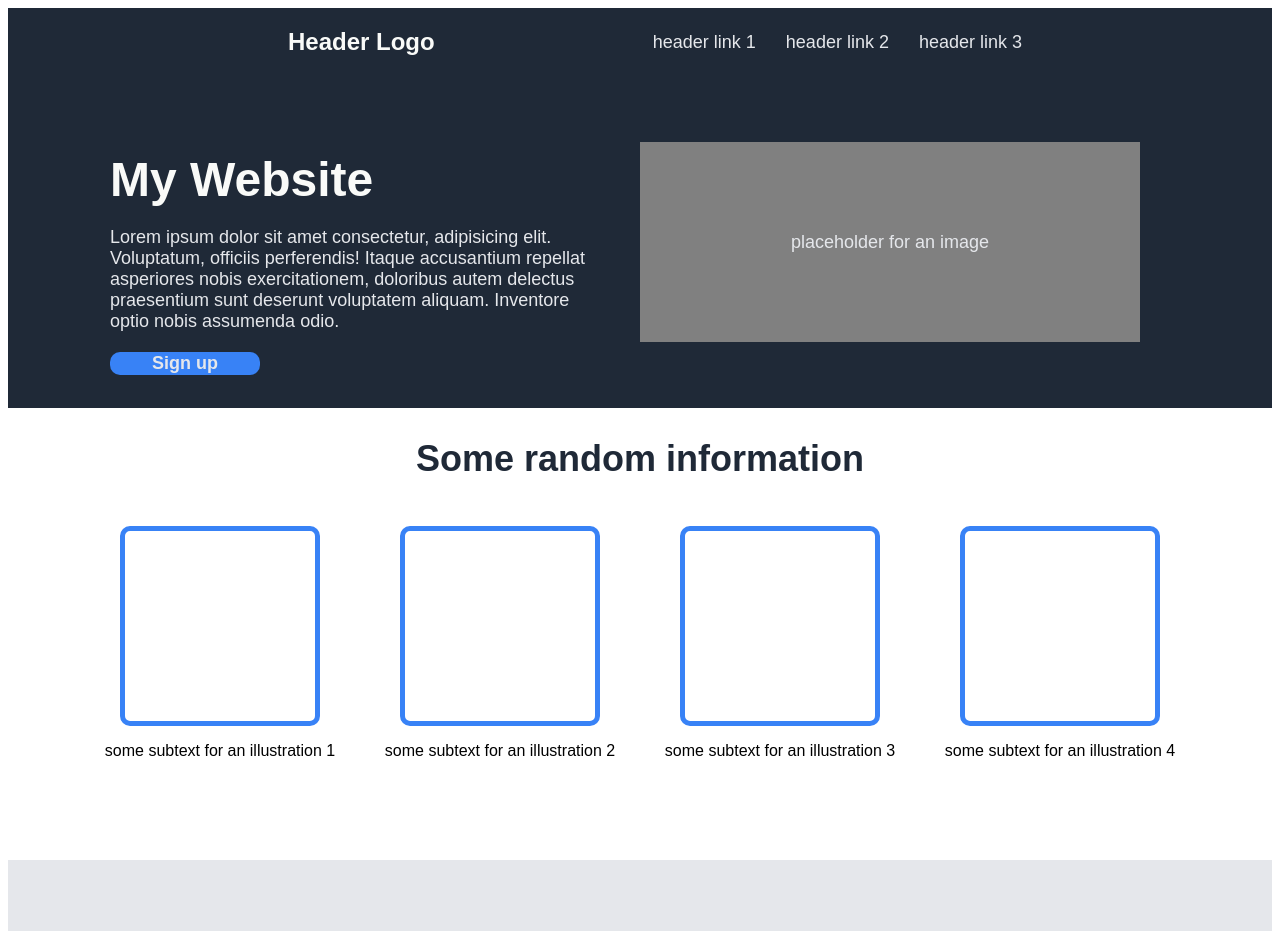
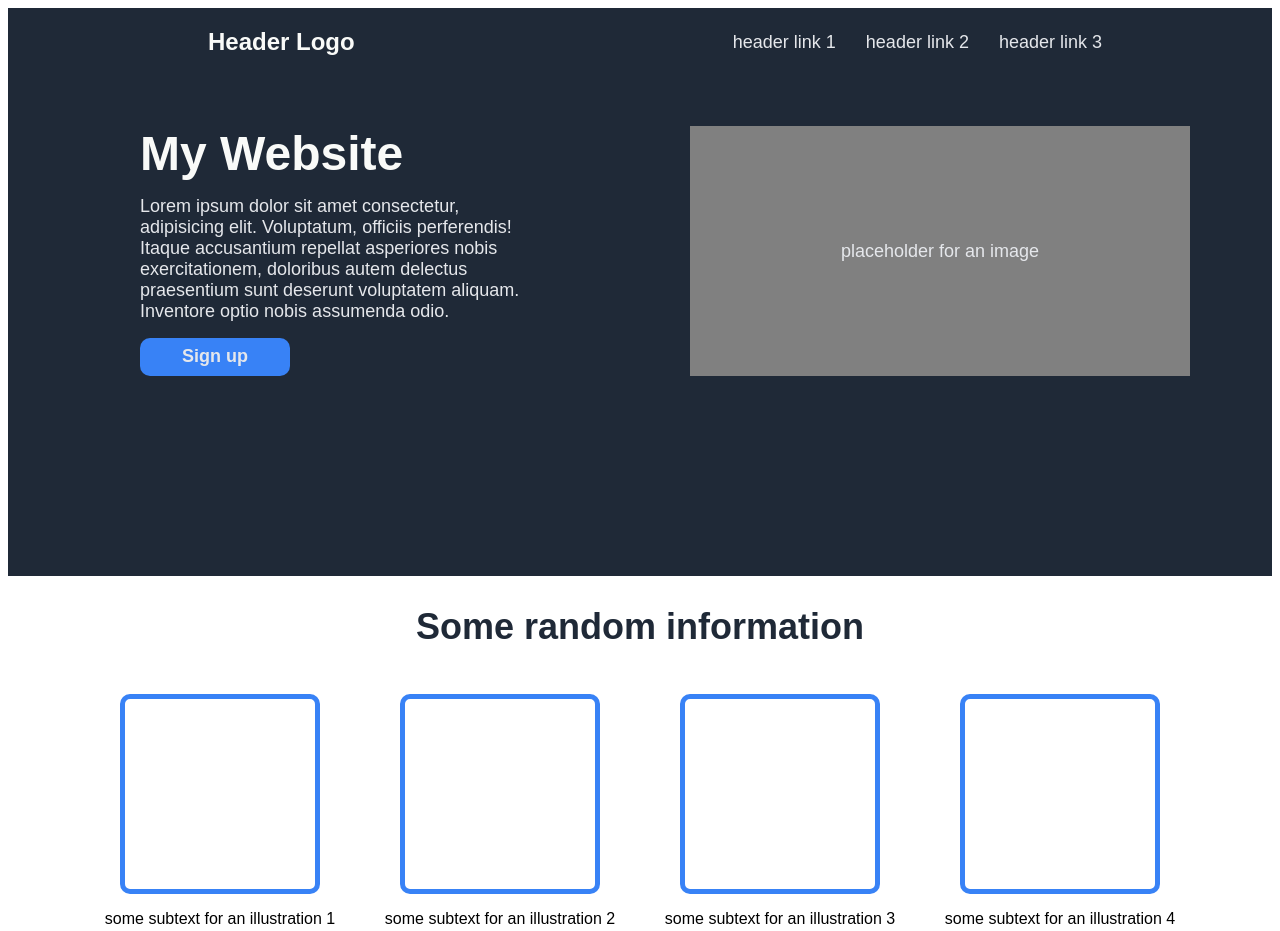
Before and after one commit to MatimotTheTimoters/landing-page, a plain HTML site: page assets/index.html in a window 1280 px wide. Shown: the top 931 px of the page. Drawn offline with Linux system fonts and the light colour scheme.

Commit message:
Update file: styles.css
- Remove space-between links-container
- Add padding-bottom to #main-section
- Add minmax width and height to .main-content and .main-image

```diff
--- a/assets/styles.css
+++ b/assets/styles.css
@@ -82,20 +82,15 @@ a {
 /* header */
 
 header {
-    padding: 10px 200px;
+    padding: 10px 120px;
     justify-content: space-between;
     align-items: center;
-}
-
-header * {
-    flex-grow: 0;
 }
 
 .logo-container,
 .links-container {
     margin: 0 50px;
     gap: 30px;
-    justify-content: space-between;
 }
 
 /* main */
@@ -111,13 +106,21 @@ main,
 
 #main-section {
     padding: 50px 100px;
+    padding-bottom: 200px;
     align-self: stretch;
+}
+
+#main-section * {
+    margin: 0 50px;
+    flex: 1;
 }
 
 .main-content,
 .main-image  {
-    width: 500px;
-    height: 200px;
+    min-width: 500px;
+    min-height: 250px;
+    max-width: 1000px;
+    max-height: 500;
 
     flex: 0 0 auto;
 }
```
Also changed, not shown: 1 other file.
